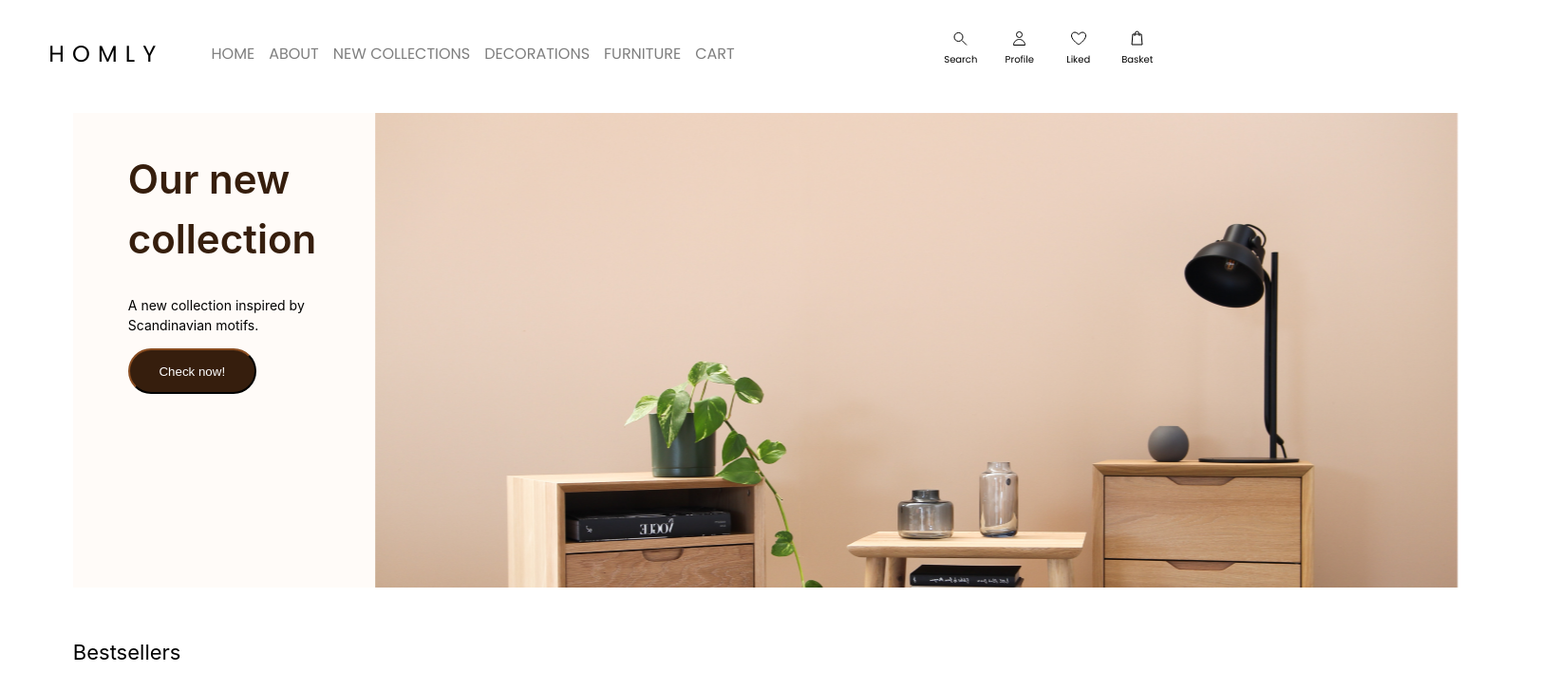
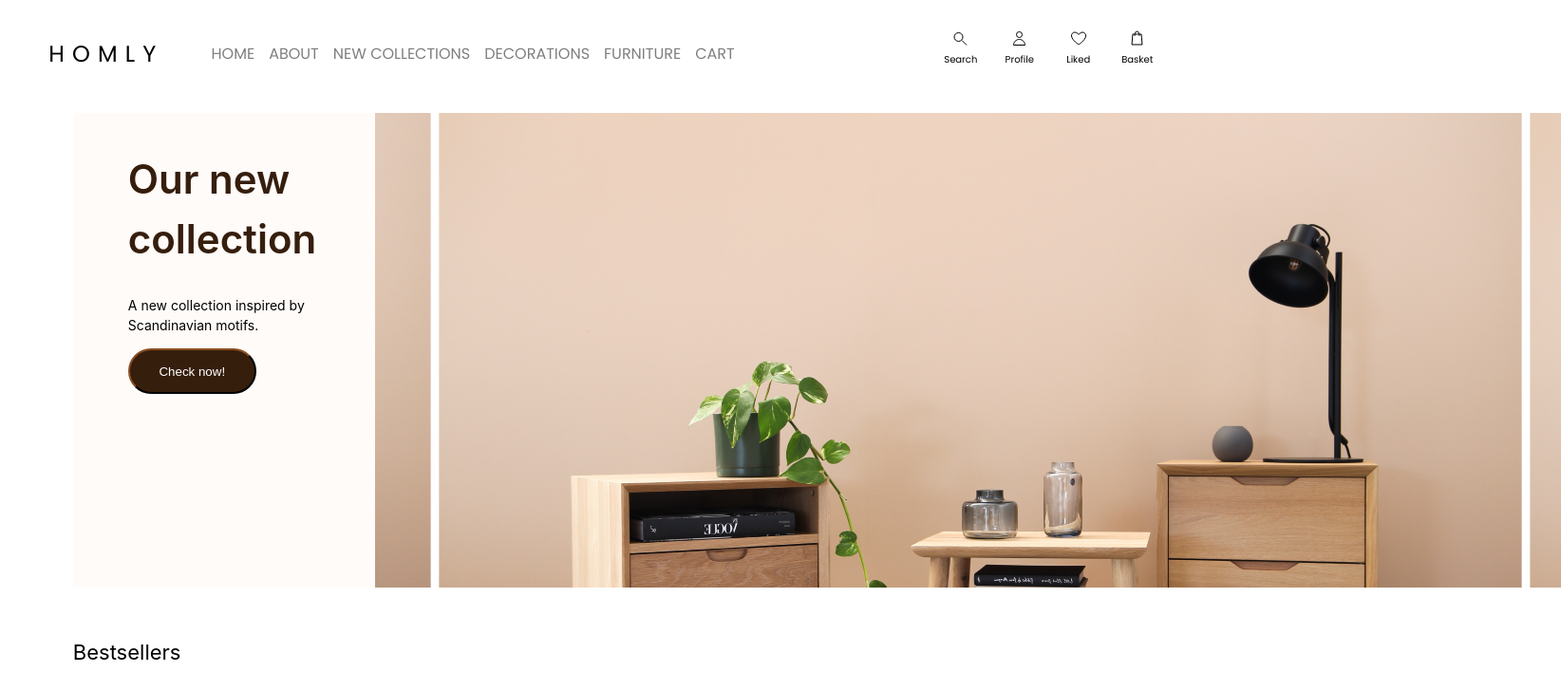
Before and after one commit to miwrona-deloitte/ecommerce, a React (Create React App) app: page / in a window 1280 px wide. Shown: the top 728 px of the page at 95% size, 1644 px wide, since content can reach past the window. Built offline with nearby package versions, Linux system fonts and the light colour scheme; no server answers.

Commit message:
trying align in center content on homepage

```diff
--- a/src/components/Homepage.module.scss
+++ b/src/components/Homepage.module.scss
@@ -7,7 +7,7 @@
 .banner {
   display: flex;
   margin-bottom: 52px;
-  width: 1463px;
+  width: 1567px;
   .card {
     max-width: 20%;
     text-align: left;
@@ -45,7 +45,7 @@
   .picture {
     background: url('../../public/pictures/banner-bckgr.png');
     background-position: right 35% top 10%;
-    background-repeat: no-repeat;
+    // background-repeat: no-repeat;
     width: 80%;
     height: 500px;
   }
```
